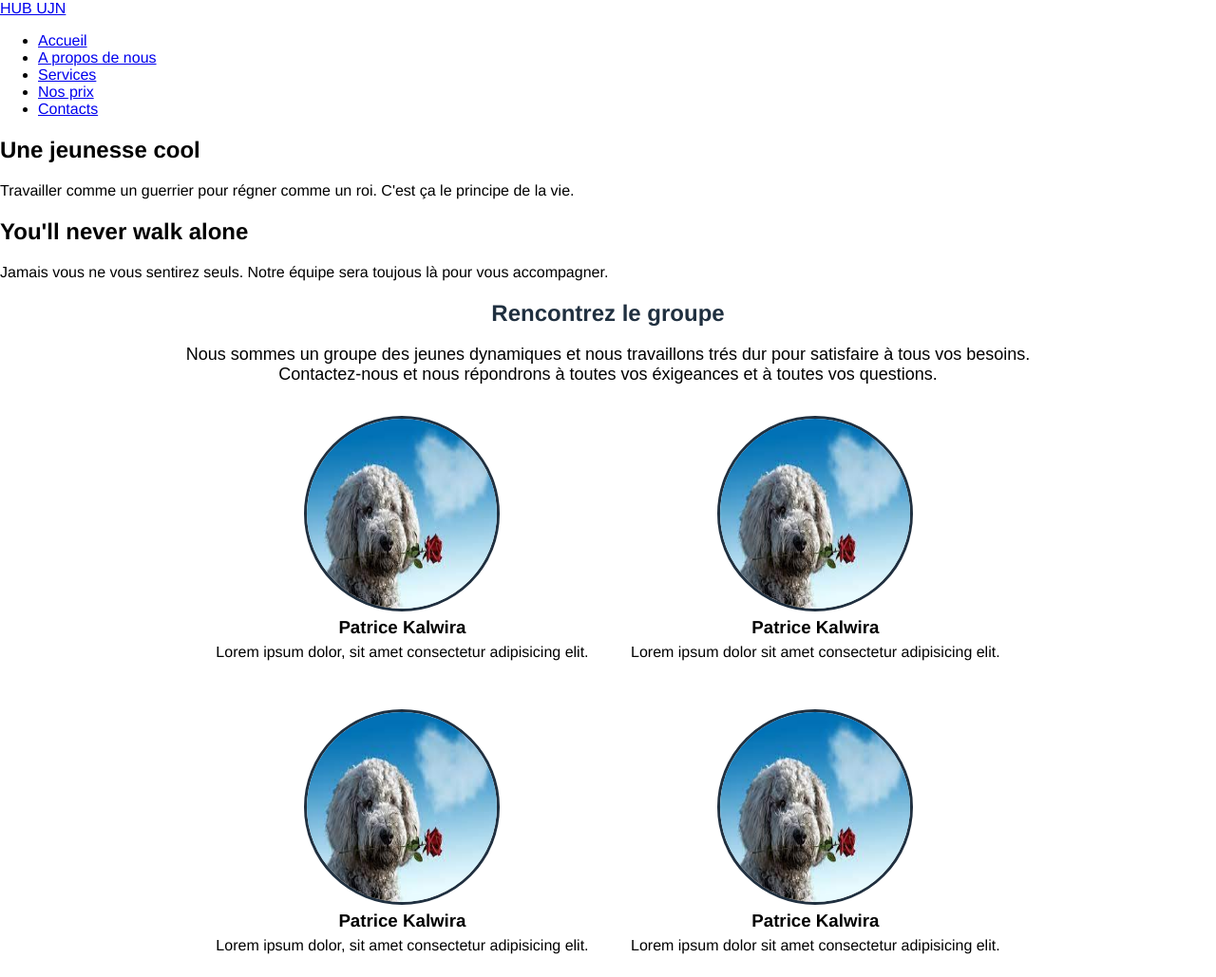
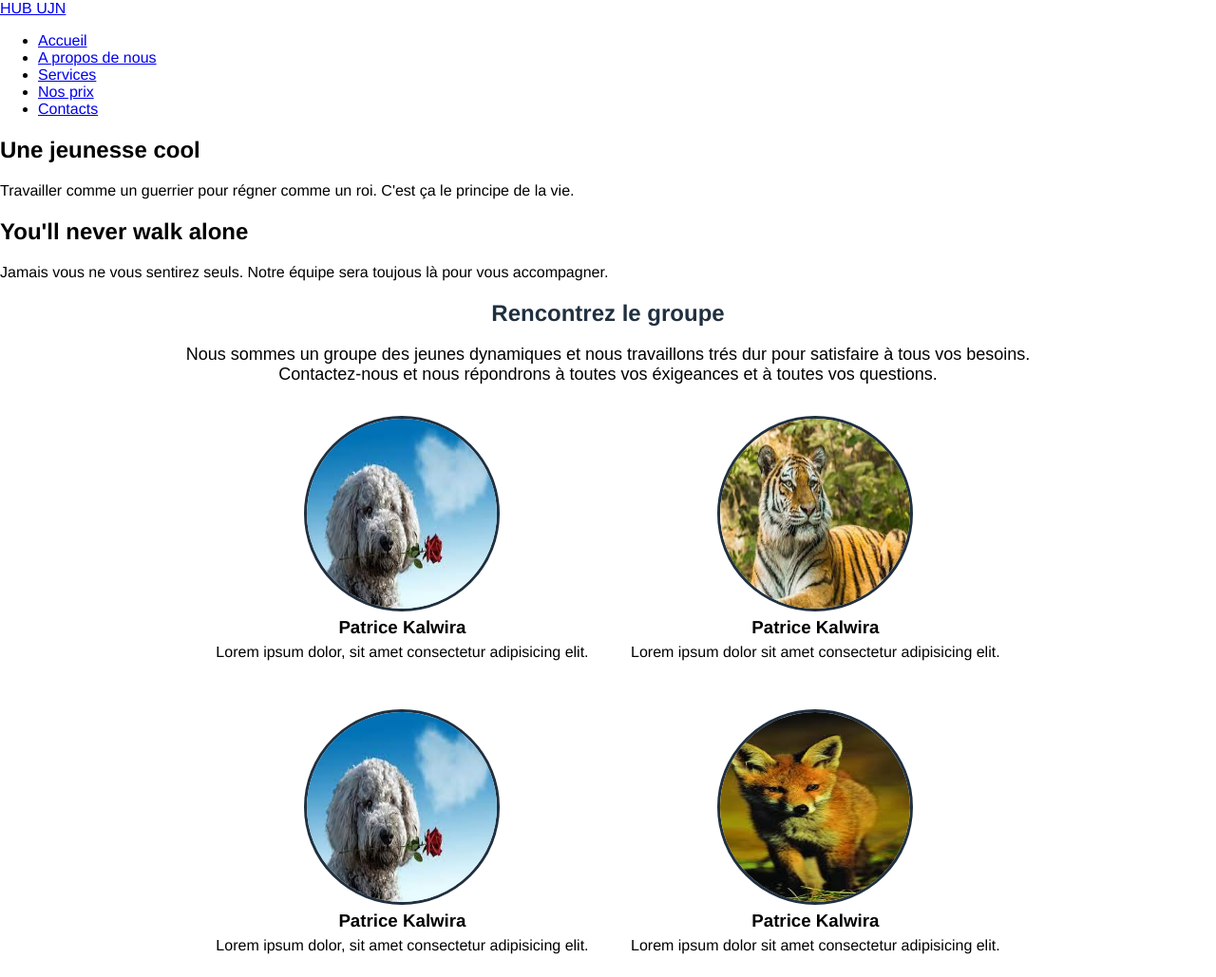
Before and after one commit to IbrahimBagalwa/frmt-hub_ujn, a plain HTML site: page index.html in a window 1280 px wide. Shown: the top 1029 px of the page at 95% size. Drawn offline with Linux system fonts and the light colour scheme.

Commit message:
modification des images

```diff
--- a/index.html
+++ b/index.html
@@ -77,7 +77,7 @@
                     </p>
                 </div>
                 <div class="content-personal">
-                    <img src="img/img-3.jpg" alt="image-pesronne">
+                    <img src="img/img1.jpg" alt="image-pesronne">
                     <h3>Patrice Kalwira</h3>
                     <p>
                         Lorem ipsum dolor sit amet consectetur adipisicing elit.
@@ -91,7 +91,7 @@
                     </p>
                 </div>
                 <div class="content-personal">
-                    <img src="img/img-3.jpg" alt="image-pesronne">
+                    <img src="img/images4.jpg" alt="image-pesronne">
                     <h3>Patrice Kalwira</h3>
                     <p>
                         Lorem ipsum dolor sit amet consectetur adipisicing elit.
```
